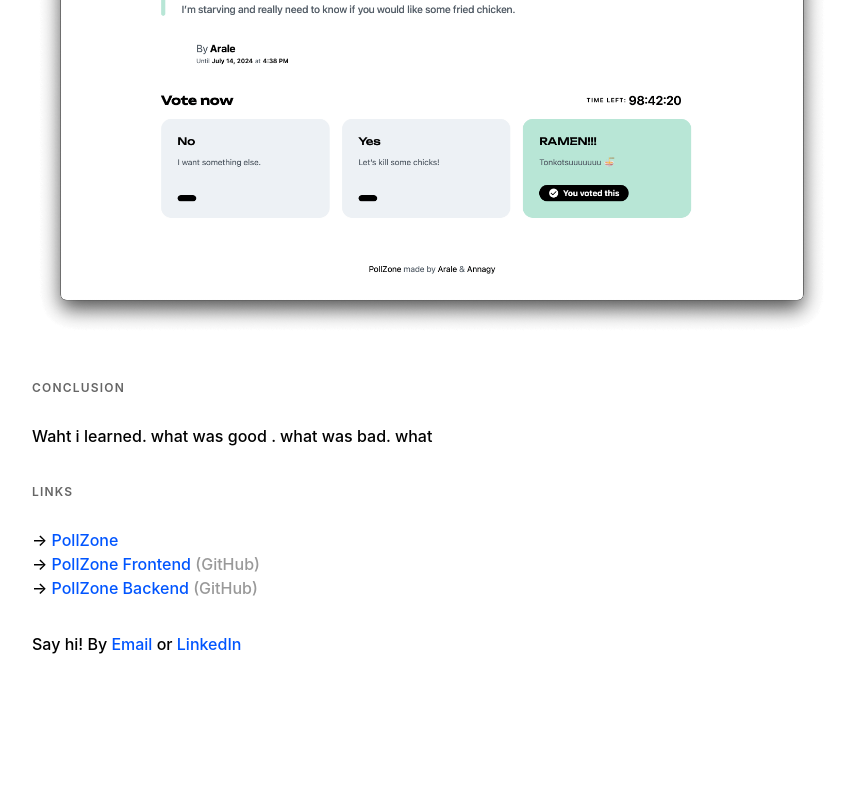
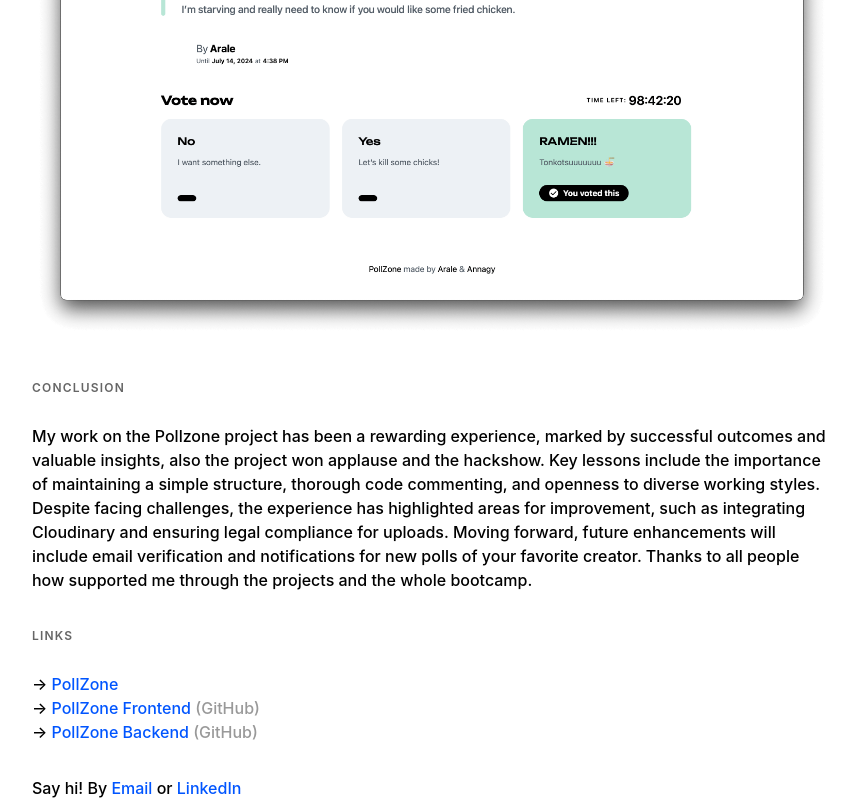
Before and after one commit to justArale/portfolio, a React (Vite) app: page /pollZone in a window 1280 px wide. Shown: the part 1302-2102 px from the top of the page, without its empty margins (208-1064 px from the left). Before the commit the page ends 1958 px from the top, so only its background shows below. Built offline with nearby package versions, Linux system fonts and the light colour scheme.

Commit message:
updated text-content

```diff
--- a/src/pages/PollZonePage.jsx
+++ b/src/pages/PollZonePage.jsx
@@ -112,7 +112,17 @@
           </>
         ) : (
           <p className="body">
-            Waht i learned. what was good . what was bad. what
+            My work on the Pollzone project has been a rewarding experience,
+            marked by successful outcomes and valuable insights, also the
+            project won applause and the hackshow. Key lessons include the
+            importance of maintaining a simple structure, thorough code
+            commenting, and openness to diverse working styles. Despite facing
+            challenges, the experience has highlighted areas for improvement,
+            such as integrating Cloudinary and ensuring legal compliance for
+            uploads. Moving forward, future enhancements will include email
+            verification and notifications for new polls of your favorite
+            creator. Thanks to all people how supported me through the projects
+            and the whole bootcamp.
           </p>
         )}
       </div>
```
